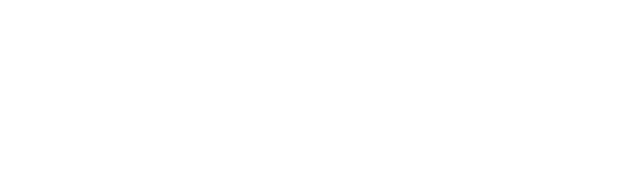
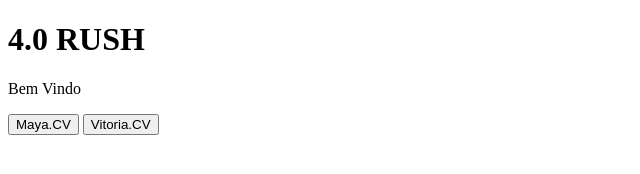
Before and after one commit to ceciliavitti/Rush_MV, a plain HTML site: page cv/may/index.html in a window 1280 px wide. Shown: the whole page, without its empty margins (0-640 px from the left). Drawn offline with Linux system fonts and the light colour scheme.

Commit message:
Refactor index.html structure and content

```diff
--- a/cv/may/index.html
+++ b/cv/may/index.html
@@ -1,3 +1,13 @@
+<!DOCTYPE html>
+<html lang="en">
+
+<head>
+    <meta charset="UTF-8">
+    <meta name="viewport" content="width=device-width, initial-scale=1.0">
+    <title>Document</title>
+    <link rel="stylesheet" href="style.css">
+</head>
+
 <!DOCTYPE html>
 <html lang="en">
 <head>
@@ -6,18 +16,33 @@
     <title>Document</title>
     <link rel="stylesheet" href="style.css">
 </head>
+
+<!DOCTYPE html>
+<html lang="en">
+<head>
+    <meta charset="UTF-8">
+    <meta name="viewport" content="width=device-width, initial-scale=1.0">
+    <title>Document</title>
+    <link rel="stylesheet" href="style.css">
+</head>
+
 <body>
 
-    <div class="box"></div>
+    <div class="page">
+        <div class="bg-image"></div>
 
-    <div class="link"></div>
+        <div class="content">
+            <div class="text-area">
+                <h1>4.0 RUSH</h1>
+                <p>Bem Vindo</p>
+            </div>
 
-    <div></div>
-
-
-
-
-
+            <div class="buttons">
+                <button class="btn" href="">Maya.CV</button>
+                <button class="btn" href="">Vitoria.CV</button>
+            </div>
+        </div>
+    </div>
 
 </body>
 </html>
```
